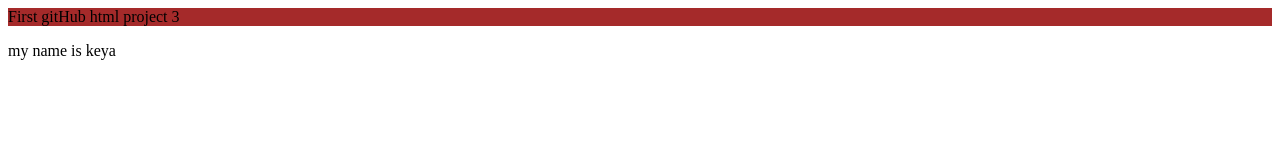
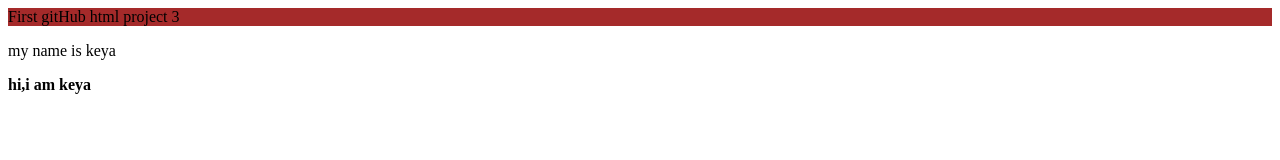
Before and after one commit to keya200402/learning-github, a plain HTML site: page index.html in a window 1280 px wide. Drawn offline with Linux system fonts and the light colour scheme.

Commit message:
hi,i am keya

```diff
--- a/index.html
+++ b/index.html
@@ -9,5 +9,6 @@
 <body>
    <div class="colorcss"> First gitHub html project 3 </div>
 <p>my name is keya</p>
+<b>hi,i am keya</b>
 </body>
 </html>
```
